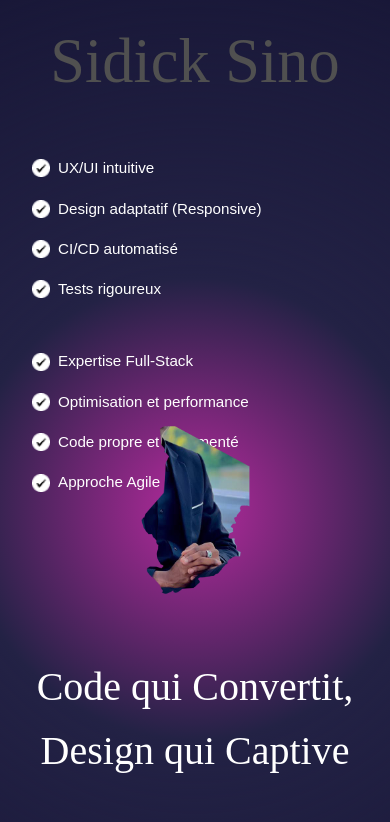
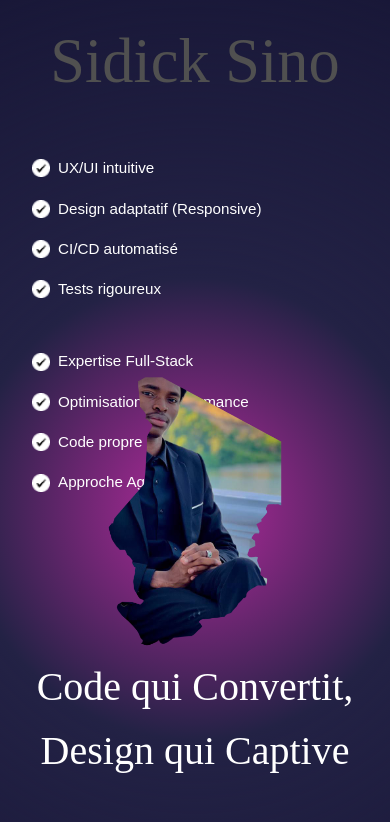
Before and after one commit to sidicksino/SidickPortfolio, a React (Vite) app: page / in a window 390 px wide. Shown: the part 2433-3255 px from the top of the page. Built offline with nearby package versions, Linux system fonts and the light colour scheme; a web font is replaced by a local one.

Commit message:
fix error Could not resolve fixing responsibility on mobile 4

```diff
--- a/src/components/art/Art.css
+++ b/src/components/art/Art.css
@@ -174,4 +174,7 @@
   }
 
   /* Retirer le bloc 480px, car il introduisait des paddings négatifs incorrects */
+  #art .cocktail-img img {
+    mask-size: 80%;
+  }
 }
```
